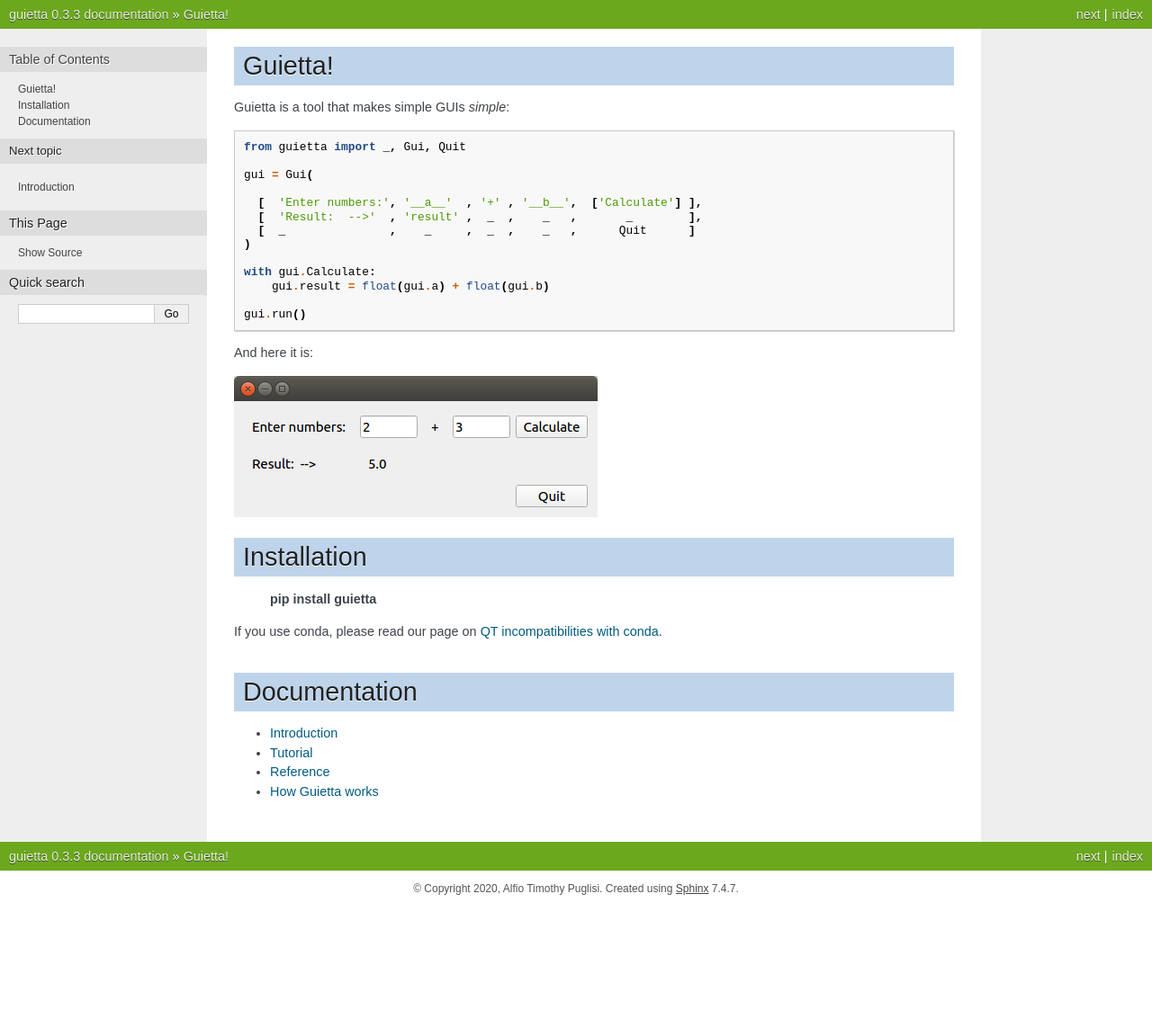
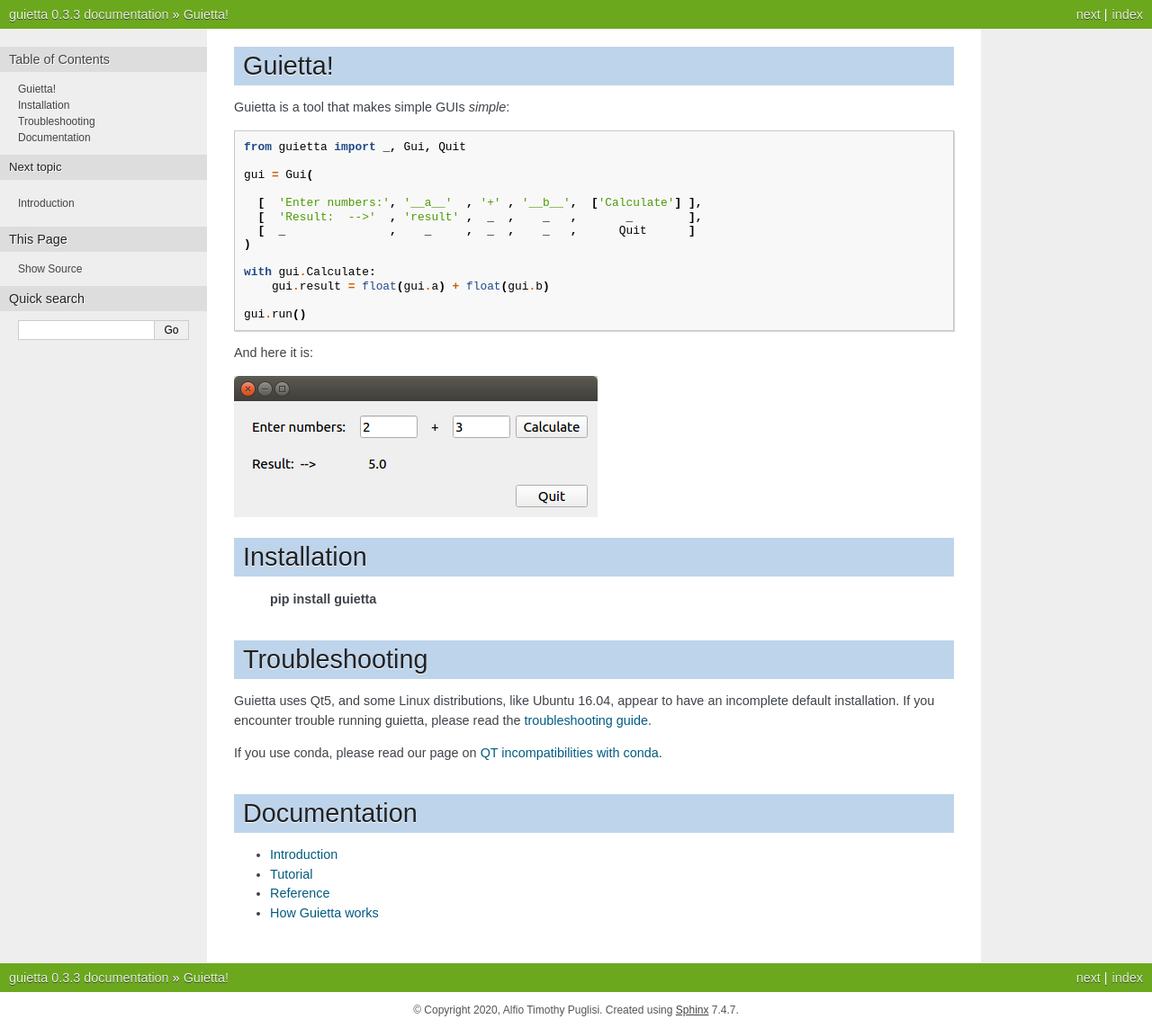
Before and after one commit to alfiopuglisi/guietta, a Sphinx documentation site: the page built from docs/index.rst, in a window 1280 px wide. Shown: the whole page at 90% size. Built offline with Sphinx 7.4.7, drawn with Linux system fonts in a browser that asks for light colours; before the commit the page ends 1008 px from its top, so only the background shows below that.

Commit message:
Added troubleshooting page

```diff
--- a/docs/index.rst
+++ b/docs/index.rst
@@ -31,6 +31,14 @@
  **pip install guietta**
 
 
+Troubleshooting
+===============
+
+Guietta uses Qt5, and some Linux distributions, like Ubuntu 16.04, appear
+to have an incomplete default installation. If you encounter trouble
+running guietta, please read the
+`troubleshooting guide <troubleshooting.html>`_.
+
 If you use conda, please read our page on
 `QT incompatibilities with conda <qt_conda.html>`_.
 
```
Also changed, not shown: docs/troubleshooting.rst (added, +36 -0 lines).
